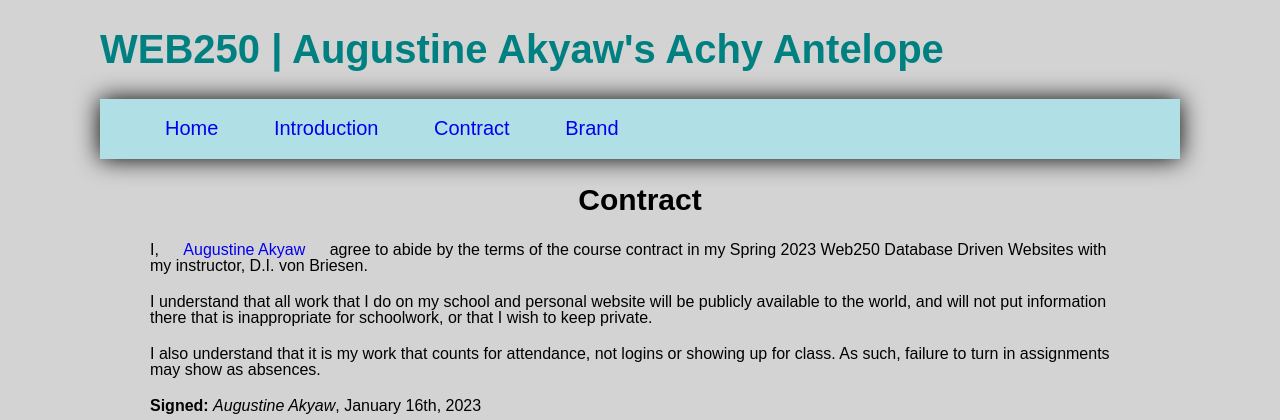
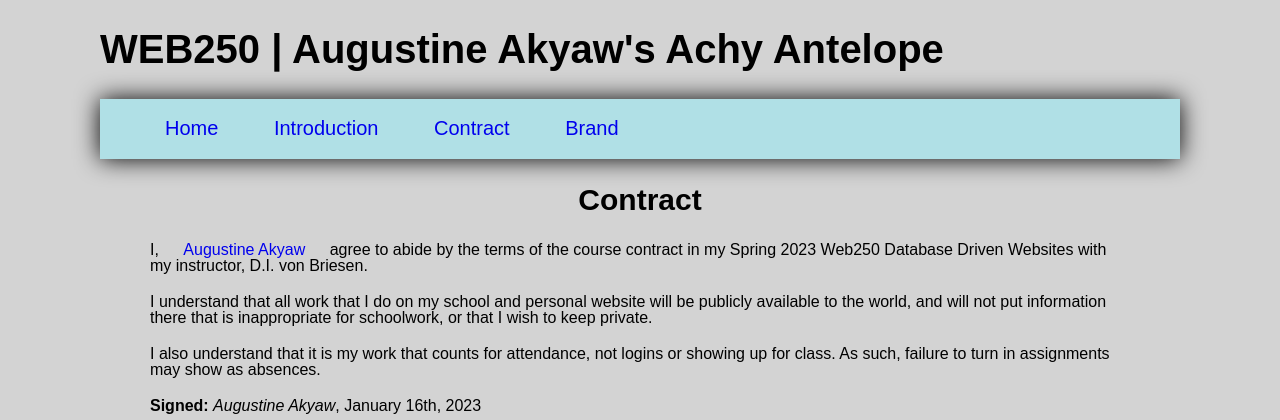
Before and after one commit to SunOfGad/SunOfGad.github.io, a PHP site: page /textpage.html in a window 1280 px wide. Shown: the top 420 px of the page. Run offline with PHP 8.4, Linux system fonts and the light colour scheme.

Commit message:
remove header color

```diff
--- a/web250/styles/demo.css
+++ b/web250/styles/demo.css
@@ -12,7 +12,6 @@ h2 {
 
 header{
     text-align: justify;
-    color:teal;
 }
 
 nav {
```
